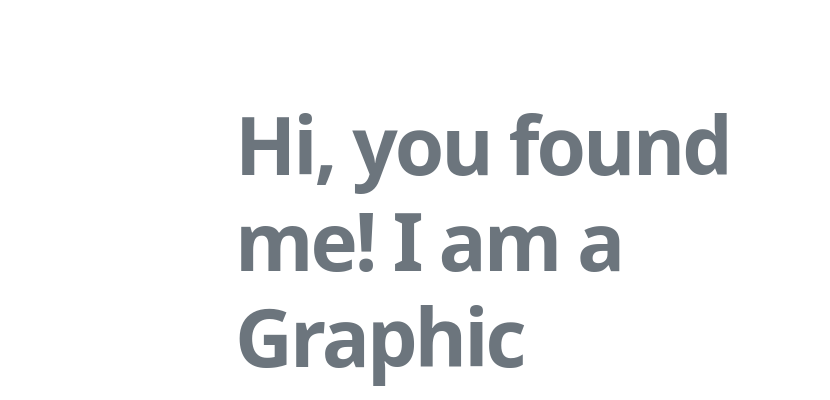
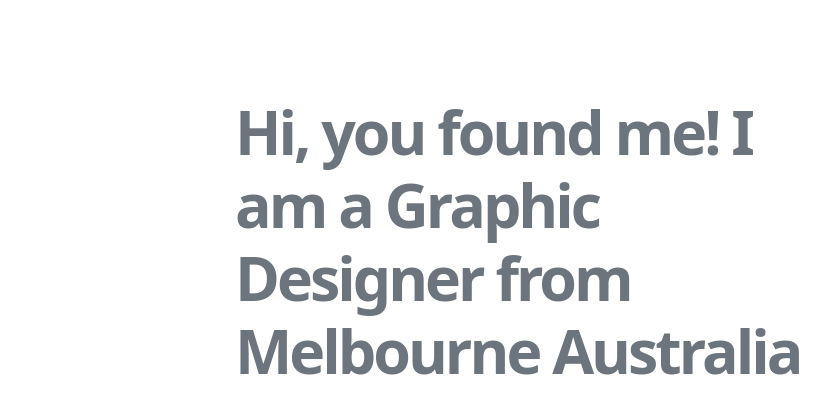
Before and after one commit to redSez/mattinston-designfolio, a plain HTML site: page index.html in a window 1280 px wide. Shown: the top 400 px of the page, without its empty margins (97-927 px from the left). Drawn offline with nearby package versions, Linux system fonts and the light colour scheme.

Commit message:
Update heroes.css

```diff
--- a/heroes.css
+++ b/heroes.css
@@ -1,6 +1,6 @@
 
 h1 {
-    font-size: 5rem !important;
+    font-size: 3.8rem !important;
     letter-spacing:-3px;
 }
 h5{font-weight:200;font-size:.9rem}
```
